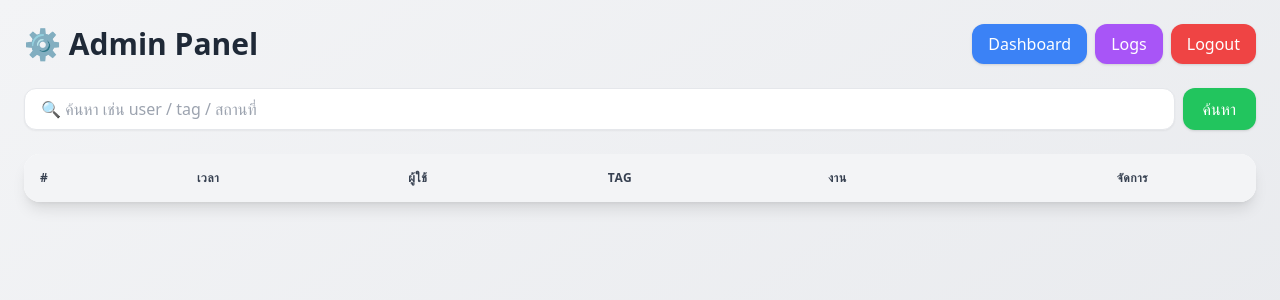
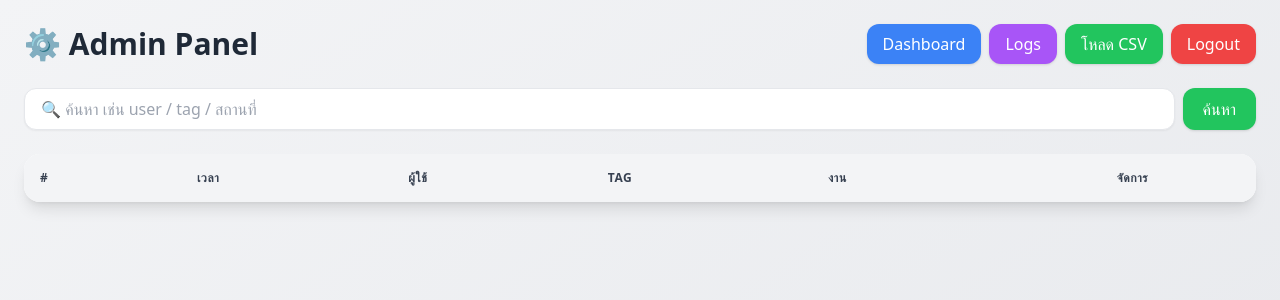
Before and after one commit to bellz1601/sorry, a Flask app: page /admin in a window 1280 px wide. Shown: the top 300 px of the page. Run offline with Flask 3, Linux system fonts and the light colour scheme; the visitor is signed in with stand-in values (Sample User, id 1); lists and menus that the app fills with data are empty; some libraries are stand-ins or nearby versions.

Commit message:
Update admin.html

```diff
--- a/templates/admin.html
+++ b/templates/admin.html
@@ -10,15 +10,36 @@
 <div class="max-w-7xl mx-auto p-6">
 
     <!-- HEADER -->
-    <div class="flex flex-col md:flex-row justify-between items-center mb-6 gap-4">
-        <h1 class="text-3xl font-bold text-gray-800">⚙️ Admin Panel</h1>
+   <!-- HEADER -->
+<div class="flex flex-col md:flex-row justify-between items-center mb-6 gap-4">
 
-        <div class="flex gap-2">
-            <a href="/dashboard" class="bg-blue-500 text-white px-4 py-2 rounded-xl shadow hover:bg-blue-600 transition">Dashboard</a>
-            <a href="/admin/logs" class="bg-purple-500 text-white px-4 py-2 rounded-xl shadow hover:bg-purple-600 transition">Logs</a>
-            <a href="/logout" class="bg-red-500 text-white px-4 py-2 rounded-xl shadow hover:bg-red-600 transition">Logout</a>
-        </div>
+    <h1 class="text-3xl font-bold text-gray-800">⚙️ Admin Panel</h1>
+
+    <div class="flex gap-2 flex-wrap">
+
+        <a href="/dashboard"
+           class="bg-blue-500 text-white px-4 py-2 rounded-xl shadow hover:bg-blue-600 transition">
+           Dashboard
+        </a>
+
+        <a href="/admin/logs"
+           class="bg-purple-500 text-white px-4 py-2 rounded-xl shadow hover:bg-purple-600 transition">
+           Logs
+        </a>
+
+        <a href="/export-csv"
+           class="bg-green-500 text-white px-4 py-2 rounded-xl shadow hover:bg-green-600 transition">
+           โหลด CSV
+        </a>
+
+        <a href="/logout"
+           class="bg-red-500 text-white px-4 py-2 rounded-xl shadow hover:bg-red-600 transition">
+           Logout
+        </a>
+
     </div>
+
+</div>
 
     <!-- SEARCH -->
     <form method="GET" class="mb-6 flex gap-2">
```
